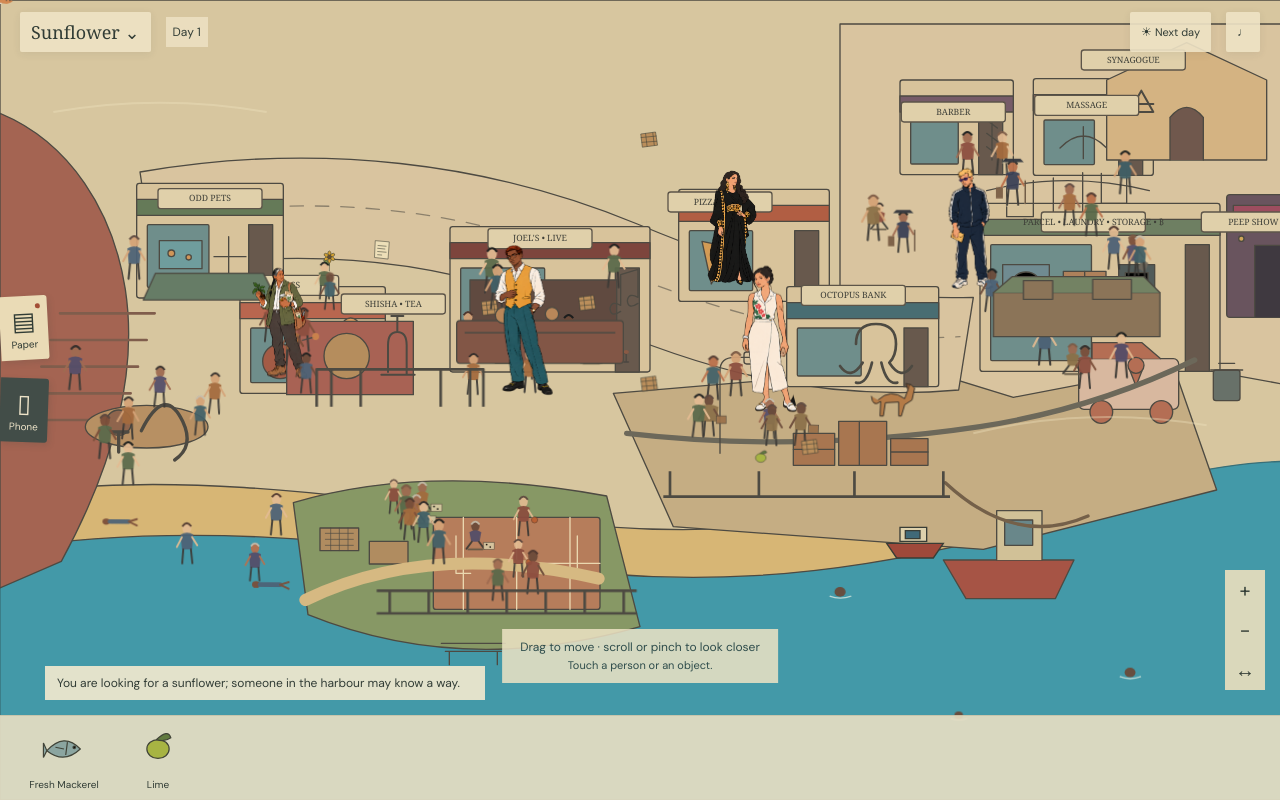
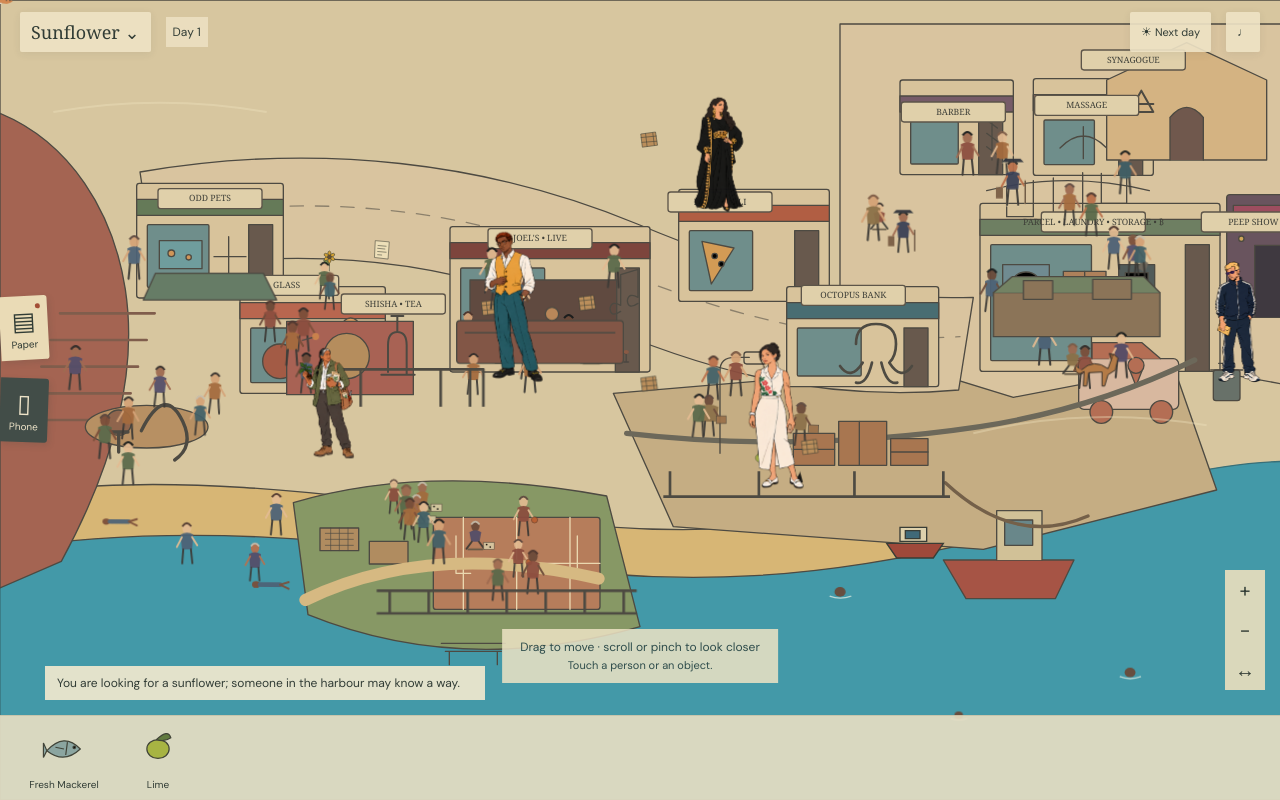
Before and after one commit to Tiutmattiu/Sunflower, a React (Vite) app: page / in a window 1280 px wide. Built offline with nearby package versions, Linux system fonts and the light colour scheme.

Commit message:
fix: align named actors with unified district anchors

```diff
--- a/src/harbourTableau.js
+++ b/src/harbourTableau.js
@@ -1,5 +1,5 @@
-import {HARBOUR_WORLD, legacyBounds, legacyPoint} from './harbourWorld.js';
-import {districtStateForWorld} from './harbourDistrict.js';
+import {HARBOUR_WORLD, legacyBounds} from './harbourWorld.js';
+import {DISTRICT_LOCATION_POINTS,districtStateForWorld} from './harbourDistrict.js';
 
 const legacyZone=(id,kind,bounds)=>({id,kind,bounds:legacyBounds(bounds)});
 export const TABLEAU_ZONES = Object.freeze([
@@ -17,12 +17,7 @@ export const TABLEAU_ZONES = Object.freeze([
 ]);
 
 const ZONES=Object.fromEntries(TABLEAU_ZONES.map(zone=>[zone.id,zone]));
-const slot=(x,y,zoneId)=>({...legacyPoint(x,y),zoneId});
-const LOCATION_SLOTS=Object.freeze({
-  harbour_berth:slot(960,540,'berth-cargo'),joels_bar:slot(600,515,'social-strip'),parcel_counter:slot(1080,540,'wong-strip'),
-  nursery:slot(210,490,'craft-oddity'),viewing_room:slot(850,350,'gallery-rise'),back_room:slot(1220,355,'faith-vice'),
-  sonyas_kitchen:slot(340,300,'kitchen-rise'),cliff_path:slot(145,690,'cliff-edge'),public_clearing:slot(710,630,'park-civic'),old_hall:slot(470,700,'park-civic'),
-});
+const LOCATION_SLOTS=Object.freeze(Object.fromEntries(Object.entries(DISTRICT_LOCATION_POINTS).map(([id,p])=>[id,{...p,zoneId:({harbour_berth:'berth-cargo',joels_bar:'social-strip',parcel_counter:'wong-strip',nursery:'craft-oddity',viewing_room:'gallery-rise',back_room:'faith-vice',sonyas_kitchen:'kitchen-rise',cliff_path:'cliff-edge',public_clearing:'park-civic',old_hall:'park-civic'})[id]}])));
 
 export const NAMED_ACTOR_SLOTS=Object.freeze({aspen:{dx:-26,dy:0},joel:{dx:-34,dy:0},wong:{dx:40,dy:4},juan:{dx:-12,dy:0},yasmin:{dx:30,dy:0},dima:{dx:18,dy:2}});
 
@@ -36,7 +31,6 @@ const BASE_CROWD=Object.freeze([
   {id:'shore-couple-b',zoneId:'sea-shore',activity:'talk',tags:['sea-leisure','date'],dryOnly:true},
   {id:'shore-fisher',zoneId:'sea-shore',activity:'idle',tags:['sea-leisure','elder'],age:'elder',stormZoneId:'social-strip'},
   {id:'shore-sea-watcher',zoneId:'cliff-edge',activity:'idle',tags:['sea-leisure'],stormZoneId:'social-strip'},
-
   {id:'berth-loader-a',zoneId:'berth-cargo',activity:'carry',tags:['labour','working-class'],body:'wide'},
   {id:'berth-loader-b',zoneId:'berth-cargo',activity:'work',tags:['labour','working-class']},
   {id:'berth-loader-c',zoneId:'berth-cargo',activity:'carry',tags:['labour','working-class']},
@@ -44,7 +38,6 @@ const BASE_CROWD=Object.freeze([
   {id:'berth-buyer',zoneId:'berth-cargo',activity:'inspect',tags:['labour']},
   {id:'berth-crew-rest',zoneId:'berth-cargo',activity:'idle',tags:['labour','elder'],age:'elder'},
   {id:'berth-hawker',zoneId:'berth-cargo',activity:'pace',tags:['labour','street-trade']},
-
   {id:'wong-parcel-customer',zoneId:'wong-strip',activity:'queue',tags:['wong-services'],commercial:true},
   {id:'wong-parcel-customer-b',zoneId:'wong-strip',activity:'queue',tags:['wong-services'],commercial:true},
   {id:'wong-laundry-waiter',zoneId:'wong-strip',activity:'idle',tags:['wong-services','family'],commercial:true},
@@ -54,7 +47,6 @@ const BASE_CROWD=Object.freeze([
   {id:'octopus-bank-queue-b',zoneId:'wong-strip',activity:'queue',tags:['octopus-bank','wealth'],variant:'wealthy',commercial:true},
   {id:'ice-cream-customer',zoneId:'wong-strip',activity:'eat',tags:['ice-cream','youth'],age:'young',commercial:true,dryOnly:true},
   {id:'ice-cream-customer-b',zoneId:'wong-strip',activity:'eat',tags:['ice-cream','family'],commercial:true,dryOnly:true},
-
   {id:'bar-regular-a',zoneId:'social-strip',activity:'talk',tags:['bar-life']},
   {id:'bar-regular-b',zoneId:'social-strip',activity:'talk',tags:['bar-life']},
   {id:'bar-music-listener',zoneId:'social-strip',activity:'music',tags:['live-music']},
@@ -70,7 +62,6 @@ const BASE_CROWD=Object.freeze([
   {id:'deli-elder',zoneId:'social-strip',activity:'eat',tags:['pizza-deli','elder'],age:'elder',commercial:true},
   {id:'social-date-a',zoneId:'social-strip',activity:'talk',tags:['date']},
   {id:'social-date-b',zoneId:'social-strip',activity:'talk',tags:['date']},
-
   {id:'basketball-player-a',zoneId:'park-civic',activity:'basketball',tags:['basketball','youth','park-life'],age:'young',dryOnly:true,stormZoneId:'social-strip'},
   {id:'basketball-player-b',zoneId:'park-civic',activity:'basketball',tags:['basketball','youth','park-life'],age:'young',dryOnly:true,stormZoneId:'social-strip'},
   {id:'basketball-player-c',zoneId:'park-civic',activity:'basketball',tags:['basketball','youth','park-life'],age:'young',dryOnly:true,stormZoneId:'social-strip'},
@@ -83,7 +74,6 @@ const BASE_CROWD=Object.freeze([
   {id:'park-lounger',zoneId:'park-civic',activity:'idle',tags:['park-life'],dryOnly:true,stormZoneId:'social-strip'},
   {id:'park-family-a',zoneId:'park-civic',activity:'walk',tags:['park-life','family'],dryOnly:true,stormZoneId:'wong-strip'},
   {id:'park-family-b',zoneId:'park-civic',activity:'walk',tags:['park-life','family'],dryOnly:true,stormZoneId:'wong-strip'},
-
   {id:'faith-walker-a',zoneId:'faith-vice',activity:'walk',tags:['faith','elder'],age:'elder'},
   {id:'faith-walker-b',zoneId:'faith-vice',activity:'walk',tags:['faith']},
   {id:'faith-family-a',zoneId:'faith-vice',activity:'walk',tags:['faith','family'],shabbatOnly:true},
@@ -96,7 +86,6 @@ const BASE_CROWD=Object.freeze([
   {id:'atm-shadow',zoneId:'faith-vice',activity:'idle',tags:['vice','crime']},
   {id:'hard-luck-street',zoneId:'faith-vice',activity:'rummage',tags:['poverty','homeless'],fateCycle:true},
   {id:'wealthy-patron',zoneId:'faith-vice',activity:'walk',tags:['wealth'],variant:'wealthy'},
-
   {id:'pet-shop-browser',zoneId:'craft-oddity',activity:'inspect',tags:['exotic-pet']},
   {id:'pet-shop-browser-b',zoneId:'craft-oddity',activity:'inspect',tags:['exotic-pet','youth'],age:'young'},
   {id:'glassblower',zoneId:'craft-oddity',activity:'glassblow',tags:['glassblower','working-class']},
@@ -106,7 +95,6 @@ const BASE_CROWD=Object.freeze([
   {id:'snake-charmer-watcher',zoneId:'craft-oddity',activity:'idle',tags:['snake-charmer']},
   {id:'snake-charmer-watcher-b',zoneId:'craft-oddity',activity:'idle',tags:['snake-charmer']},
   {id:'craft-runner',zoneId:'craft-oddity',activity:'walk',tags:['youth','working-class'],age:'young'},
-
   {id:'cliff-smoker',zoneId:'cliff-edge',activity:'idle',tags:['vice']},
   {id:'cliff-couple-a',zoneId:'cliff-edge',activity:'talk',tags:['sea-leisure','date']},
   {id:'cliff-couple-b',zoneId:'cliff-edge',activity:'talk',tags:['sea-leisure','date']},
@@ -130,31 +118,18 @@ function hash(text=''){let h=2166136261;for(let i=0;i<text.length;i++){h^=text.c
 function pointIn(zone,id,day=0){const[x1,y1,x2,y2]=zone.bounds,hx=hash(`${id}:x:${day}`)/0xffffffff,hy=hash(`${id}:y:${day}`)/0xffffffff;return{x:Math.round(x1+(x2-x1)*(.12+hx*.76)),y:Math.round(y1+(y2-y1)*(.12+hy*.76))}}
 function variantShift(item,day=0){const phase=(hash(`${item.id}:phase`)+day)%5;return{dx:(phase-2)*3,dy:((phase*3)%5-2)*2}}
 function fateFor(day){return ['rummage','slump','skeleton','absent'][day%4]}
-function activeItem(item,state){
-  if(state.storm&&item.dryOnly&&!item.stormZoneId)return false;
-  if(item.shabbatOnly&&!state.shabbatLike)return false;
-  if(item.musicOnly&&!state.musicNight)return false;
-  if(state.commercialQuiet&&item.commercial&&hash(item.id)%2===0)return false;
-  if(item.fateCycle&&fateFor(state.day)==='absent')return false;
-  return true;
-}
+function activeItem(item,state){if(state.storm&&item.dryOnly&&!item.stormZoneId)return false;if(item.shabbatOnly&&!state.shabbatLike)return false;if(item.musicOnly&&!state.musicNight)return false;if(state.commercialQuiet&&item.commercial&&hash(item.id)%2===0)return false;if(item.fateCycle&&fateFor(state.day)==='absent')return false;return true}
 
 export function crowdForWorld(world={}){
   const state=districtStateForWorld(world),day=state.day;
   return BASE_CROWD.filter(item=>activeItem(item,state)).map(item=>{
     const stormSheltered=Boolean(state.storm&&item.stormZoneId),zoneId=stormSheltered?item.stormZoneId:item.zoneId;
     const zone=ZONES[zoneId]||ZONES['social-strip'],p=pointIn(zone,item.id,day),shift=variantShift(item,day),faithBoost=state.shabbatLike&&item.tags?.includes('faith');
-    const fate=item.fateCycle?fateFor(day):null;
-    const ageScale=item.age==='young'?.86:item.age==='elder'?.95:1;
-    const scale=Math.max(.78,Math.min(1.15,ageScale+((hash(`${item.id}:scale`)%9)-4)*.015));
+    const fate=item.fateCycle?fateFor(day):null,ageScale=item.age==='young'?.86:item.age==='elder'?.95:1,scale=Math.max(.78,Math.min(1.15,ageScale+((hash(`${item.id}:scale`)%9)-4)*.015));
     return{...item,activity:fate==='rummage'?'rummage':fate==='slump'?'slump':fate==='skeleton'?'idle':item.activity,variant:fate||item.variant||null,kind:'person',zoneId,zoneKind:zone.kind,x:p.x+shift.dx,y:p.y+shift.dy,emphasis:faithBoost?'busy':'normal',duration:6+(hash(item.id)%7),scale,stormSheltered};
   });
 }
 
-export function creaturesForWorld(world={}){
-  const state=districtStateForWorld(world),day=state.day;
-  return CREATURES.filter(item=>!(state.storm&&item.species==='squirrel')).map(item=>{const zone=ZONES[item.zoneId],p=pointIn(zone,item.id,day+11);return{...item,kind:'creature',zoneKind:zone.kind,x:p.x,y:p.y,duration:5+(hash(item.id)%8)}});
-}
-
+export function creaturesForWorld(world={}){const state=districtStateForWorld(world),day=state.day;return CREATURES.filter(item=>!(state.storm&&item.species==='squirrel')).map(item=>{const zone=ZONES[item.zoneId],p=pointIn(zone,item.id,day+11);return{...item,kind:'creature',zoneKind:zone.kind,x:p.x,y:p.y,duration:5+(hash(item.id)%8)}})}
 export function namedActorPoint(world={},actorId){const location=world.actors?.[actorId]?.location,base=LOCATION_SLOTS[location]||LOCATION_SLOTS.harbour_berth,offset=NAMED_ACTOR_SLOTS[actorId]||{dx:0,dy:0};return{x:base.x+offset.dx,y:base.y+offset.dy,zoneId:base.zoneId}}
 export function pointInsideWorld({x,y}){return x>=0&&y>=0&&x<=HARBOUR_WORLD.width&&y<=HARBOUR_WORLD.height}
```
